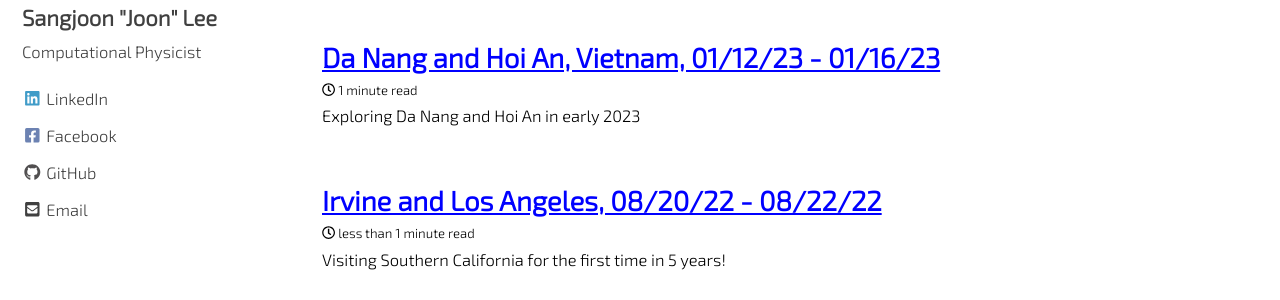
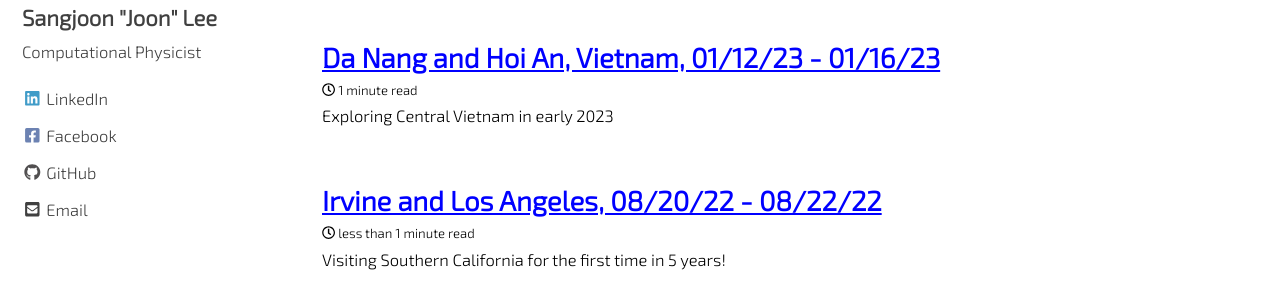
Before and after one commit to jun9303/jun9303.github.io, a Jekyll site: the page built from blog/index.html, in a window 1280 px wide and 900 px high. Shown: the part 440-740 px from the top of the window. Built offline with Jekyll 4.4.1, drawn with Linux system fonts in a browser that asks for light colours; cached includes are drawn as plain includes; nearby versions of some CDN libraries; the list of posts is cut into pages by our own code.

Commit message:
Blog posts

```diff
--- a/_posts/2023-01-17-da-nang-and-hoi-an-vietnam.md
+++ b/_posts/2023-01-17-da-nang-and-hoi-an-vietnam.md
@@ -23,9 +23,9 @@ gallery:
     title: "Sunset View at Thu Bon River, Hoi An"
 ---
 
-Exploring Da Nang and Hoi An in early 2023
+Exploring Central Vietnam in early 2023
 
-In Da Nang, the largest city in central Vietnam, the streets were full of the rhythmic hum of countless motorcycles served as my companion, a constant reminder of the city's vivacious energy. Amidst this energetic atmosphere, hidden gems revealed themselves – quality massage shops that provided a serene escape from the urban hustle. Da Nang, with its dynamic charm, laid the foundation for an immersive and unforgettable adventure. Venturing beyond the city limits, my path led me to Ba Na Hills. It was the Golden Hands Bridge that emerged as the transcendent highlight of this mountainous tourist spot. Against the stunning backdrop of nature's grandeur, this architectural marvel provided not only a unique vantage point but also a profound connection with the wonders that surrounded it. Ba Na Hills, with its perfect blend of adventure and tranquility, offered a serene escape that complemented the lively energy of Da Nang.
+In Da Nang, the largest city in Central Vietnam, the streets were full of the rhythmic hum of countless motorcycles served as my companion, a constant reminder of the city's vivacious energy. Amidst this energetic atmosphere, hidden gems revealed themselves – quality massage shops that provided a serene escape from the urban hustle. Da Nang, with its dynamic charm, laid the foundation for an immersive and unforgettable adventure. Venturing beyond the city limits, my path led me to Ba Na Hills. It was the Golden Hands Bridge that emerged as the transcendent highlight of this mountainous tourist spot. Against the stunning backdrop of nature's grandeur, this architectural marvel provided not only a unique vantage point but also a profound connection with the wonders that surrounded it. Ba Na Hills, with its perfect blend of adventure and tranquility, offered a serene escape that complemented the lively energy of Da Nang.
 
 Continuing my journey, Hoi An unveiled itself as a timeless masterpiece, a town frozen in the enchanting hues of history. The coconut boat tour, a serene meander through tranquil waterways, presented a peaceful contrast to the spirited vibe of Da Nang. As the sun set, the Hoi An night market came alive with vibrant lanterns, animated street vendors, and the tantalizing aroma of local delicacies. Here, amidst the color and chaos, the irresistible allure of the ao dai, the traditional Vietnamese attire, added a touch of cultural immersion to my Hoi An experience.
 
```
